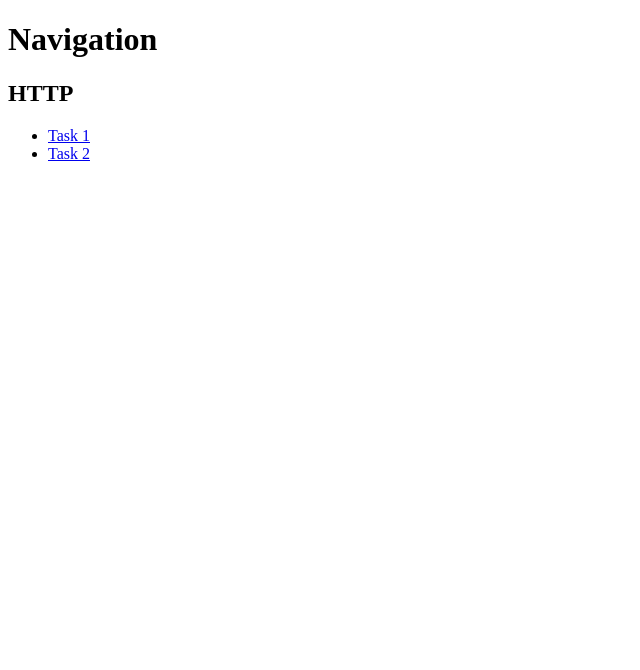
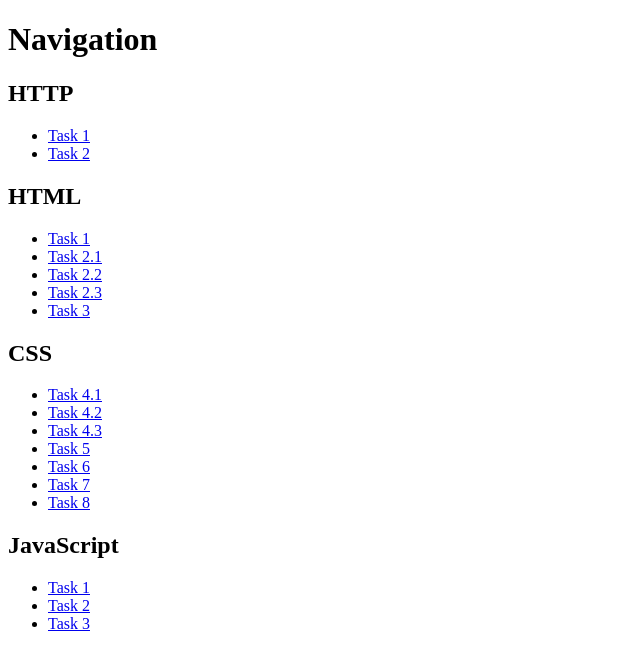
Before and after one commit to nmogylchuk/FE, a plain HTML site: page index.html in a window 1280 px wide. Shown: the whole page, without its empty margins (0-640 px from the left). Drawn offline with Linux system fonts and the light colour scheme.

Commit message:
add navigation page

```diff
--- a/index.html
+++ b/index.html
@@ -10,11 +10,35 @@
 
 <body>
     <h1>Navigation</h1>
-    <h2 class="http">HTTP</h2>
-    <ul class="https">
-        <li><a target="_blank" href="https://nmogylchuk.github.io/FE/HTTP/Task_1/" >Task 1</a></li>
-        <li><a target="_blank" href="https://nmogylchuk.github.io/FE/HTTP/Task_2/">Task 2</a></li>
-      </ul>
+    <h2>HTTP</h2>
+    <ul>
+        <li><a target="_blank" href="https://nmogylchuk.github.io/FE/HTTP/Task_1/">Task 1</a></li>
+        <li><a target="_blank" href="https://github.com/nmogylchuk/FE/tree/master/HTTP/Task_2">Task 2</a></li>
+    </ul>
+    <h2>HTML</h2>
+    <ul>
+        <li><a target="_blank" href="https://nmogylchuk.github.io/FE/HTML/Task1 (23.10.2019)/">Task 1</a></li>
+        <li><a target="_blank" href="https://nmogylchuk.github.io/FE/HTML/Task2 (26.10.2019)/Task2.1/">Task 2.1</a></li>
+        <li><a target="_blank" href="https://nmogylchuk.github.sio/FE/HTML/Task2 (26.10.2019)/Task2.2/">Task 2.2</a></li>
+        <li><a target="_blank" href="https://nmogylchuk.github.io/FE/HTML/Task2 (26.10.2019)/Task2.3/">Task 2.3</a></li>
+        <li><a target="_blank" href="https://nmogylchuk.github.io/FE/HTML/Task3_General HTML (30.10.2019)/">Task 3</a></li>
+    </ul>
+    <h2>CSS</h2>
+    <ul>
+        <li><a target="_blank" href="https://nmogylchuk.github.io/FE/CSS/Task4_(02.11.2019)/Task4.1/">Task 4.1</a></li>
+        <li><a target="_blank" href="https://nmogylchuk.github.io/FE/CSS/Task4_(02.11.2019)/Task4.2/">Task 4.2</a></li>
+        <li><a target="_blank" href="https://nmogylchuk.github.io/FE/CSS/Task4_(02.11.2019)/Task4.3/">Task 4.3</a></li>
+        <li><a target="_blank" href="https://nmogylchuk.github.io/FE/CSS/Task5_(06.11.2019)/">Task 5</a></li>
+        <li><a target="_blank" href="https://nmogylchuk.github.io/FE/CSS/Task6_(09.11.2019)/">Task 6</a></li>
+        <li><a target="_blank" href="https://nmogylchuk.github.io/FE/CSS/Task7_(13.11.2019)/">Task 7</a></li>
+        <li><a target="_blank" href="https://nmogylchuk.github.io/FE/CSS/Task8_(20.11.2019)/">Task 8</a></li>
+    </ul>
+    <h2>JavaScript</h2>
+    <ul>
+        <li><a target="_blank" href="https://nmogylchuk.github.io/FE/JS/Task1 (27.11.2019)/">Task 1</a></li>
+        <li><a target="_blank" href="https://nmogylchuk.github.io/FE/JS/Task2 (30.11.2019)/">Task 2</a></li>
+        <li><a target="_blank" href="https://nmogylchuk.github.io/FE/JS/Task3 (07.12.2019)/">Task 3</a></li>
+    </ul>
 
 </body>
 
```
